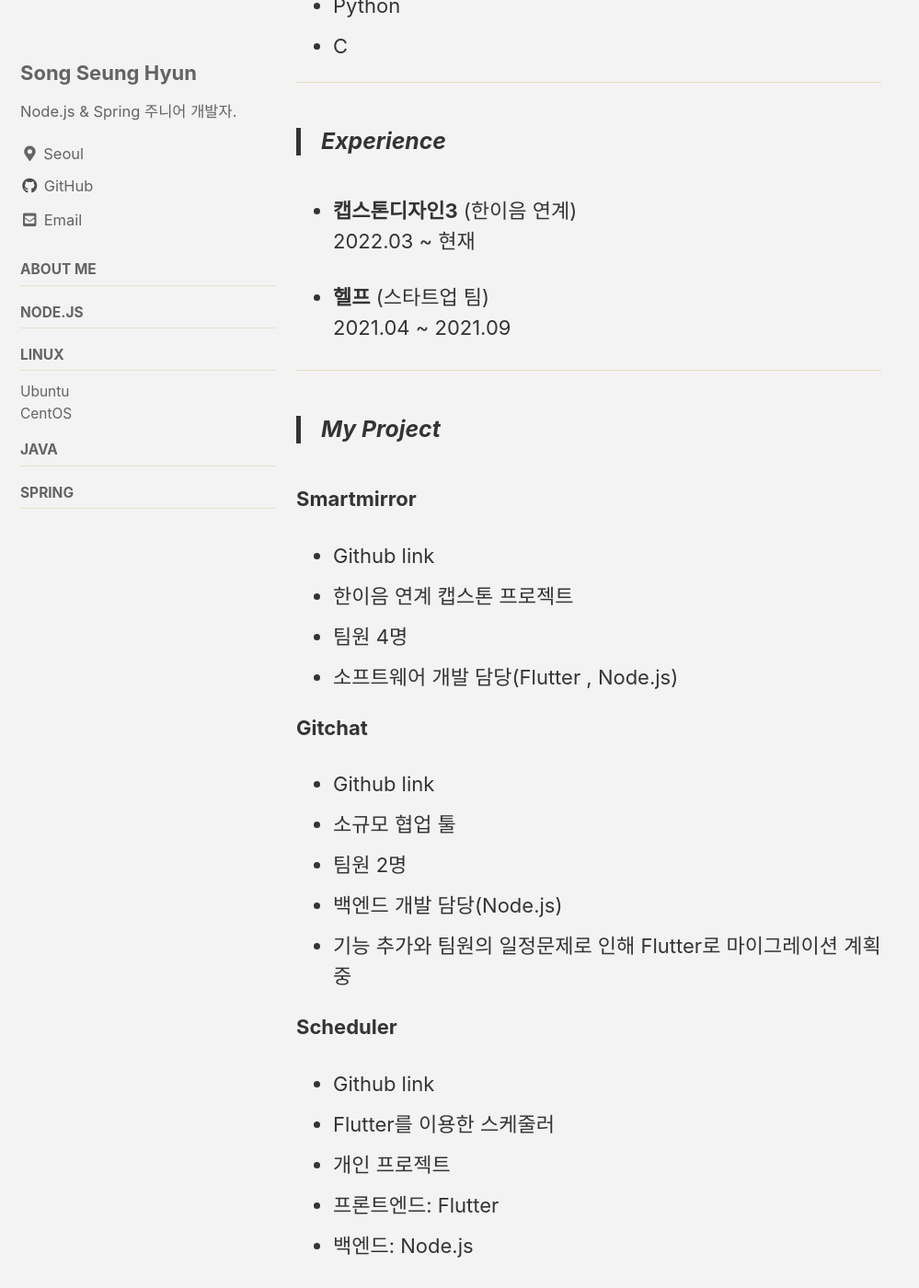
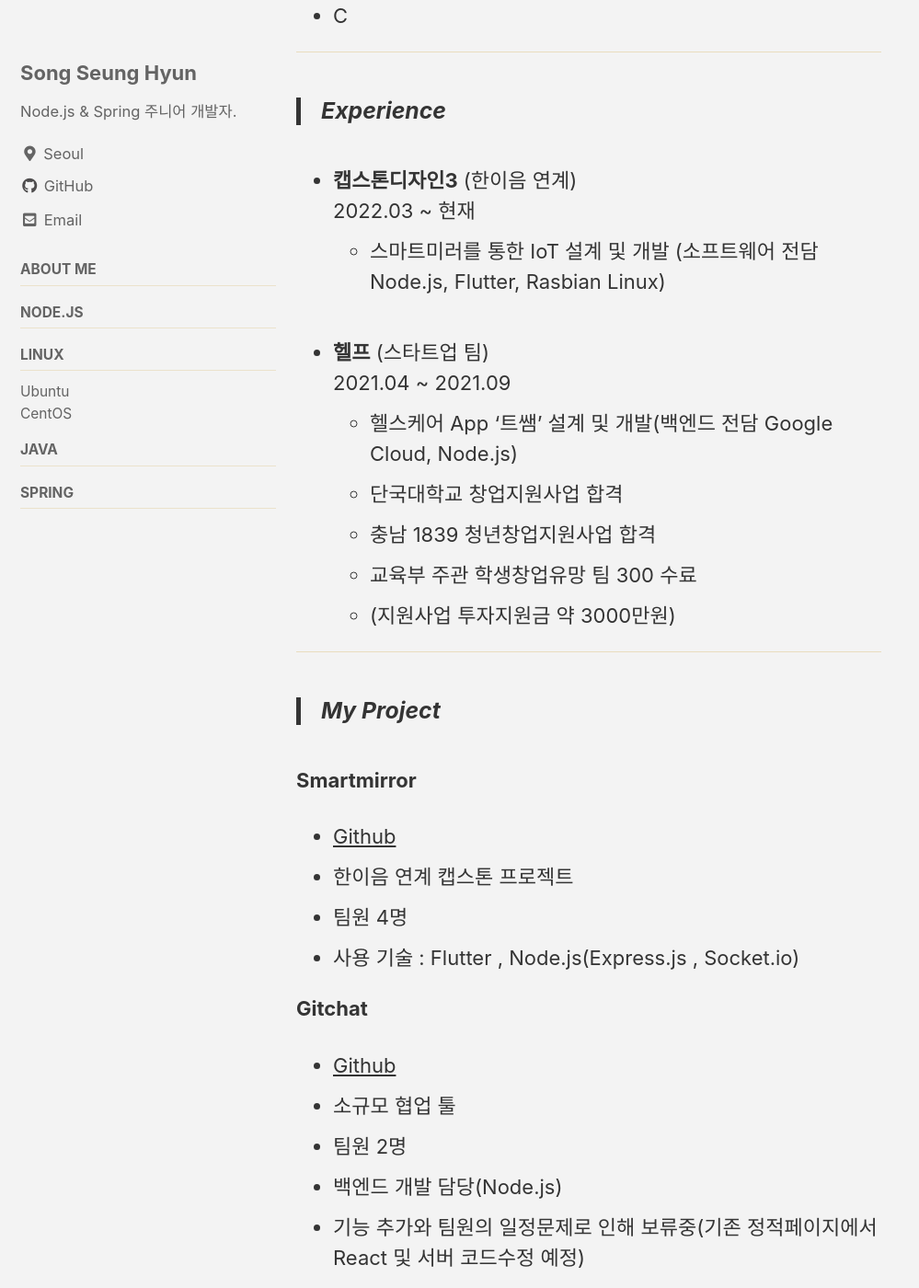
Before and after one commit to songsh927/songsh927.github.io, a Jekyll site: the page built from _posts/2022-05-22-About_Me.md, in a window 1280 px wide and 1400 px high, scrolled down 1858 px. Shown: the whole window at 92% size, without its empty margins (0-999 px from the left). Built offline with Jekyll 4.4.1, drawn with Linux system fonts in a browser that asks for light colours; cached includes are drawn as plain includes; some of the changed text lies outside the part shown.

Commit message:
이력서 업데이트

```diff
--- a/_posts/2022-05-22-About_Me.md
+++ b/_posts/2022-05-22-About_Me.md
@@ -6,22 +6,22 @@
 
 ---
 #    송승현
--  Node.js 백엔드 주니어 개발자
+-  Node.js 주니어 백엔드 개발자
 
 ### Contact
 - E-mail : songsh96927@gmail.com
 - Phone :
 
 ### Channel
-- LinkedIn :
-- Instagram :
-- Github : https://github.com/songsh927
+- [LinkedIn](https://www.linkedin.com/in/%EC%8A%B9%ED%98%84-%EC%86%A1-b99a47234/)
+- [Instagram](https://www.instagram.com/ssong.927/)
+- [Github](https://github.com/songsh927)
 
 ---
 
 >### Introduce
 
-Node.js를 주로 다루면서 Flutter를 서브로 다루는 백엔드 주니어 개발자입니다.<br>
+Node.js를 주로 사용하는 주니어 백엔드 개발자입니다.<br>
 Node.js를 이용한 웹/앱 벡앤드를 주로 개발을 하고있으며, 필요에 따라 Flutter를 통한 MVP용 앱을 개발을 하고있습니다.<br>
 기존에 다루던 JAVA에 대한 흥미로 Spring을 이용한 개발을 공부하고있습니다.<br>
 JAVA Spring과 Kotlin Spring에 관심이 많으며, 취미로 Flutter를 다루고 있습니다.
@@ -53,34 +53,43 @@
 
 - **캡스톤디자인3** (한이음 연계)
 2022.03 ~ 현재
+    + 스마트미러를 통한 IoT 설계 및 개발   (소프트웨어 전담 Node.js, Flutter, Rasbian Linux)
+<br>
+<br>
 
 - **헬프** (스타트업 팀)
 2021.04 ~ 2021.09
+    + 헬스케어 App '트쌤' 설계 및 개발(백엔드 전담 Google Cloud, Node.js)
+    + 단국대학교 창업지원사업 합격
+    + 충남 1839 청년창업지원사업 합격
+    + 교육부 주관 학생창업유망 팀 300 수료
+    + (지원사업 투자지원금 약 3000만원)
 
 ---
 
 >### My Project
 
 **Smartmirror**
-- Github link
+- [Github](https://github.com/songsh927/SmartmirrorServer)
 - 한이음 연계 캡스톤 프로젝트
 - 팀원 4명
-- 소프트웨어 개발 담당(Flutter , Node.js)
+- 사용 기술 : Flutter , Node.js(Express.js , Socket.io)
 
 **Gitchat**
-- Github link
+- [Github](https://github.com/songsh927/Gitchat)
 - 소규모 협업 툴
 - 팀원 2명
 - 백엔드 개발 담당(Node.js)
-- 기능 추가와 팀원의 일정문제로 인해 Flutter로 마이그레이션 계획중
+- 기능 추가와 팀원의 일정문제로 인해 보류중(기존 정적페이지에서 React 및 서버 코드수정 예정)
 
-**Scheduler**
-- Github link
+**Scheduler App**
+- [Github](https://github.com/songsh927/TIL_Node.js-Flutter_Scheduler_client)
 - Flutter를 이용한 스케줄러
 - 개인 프로젝트
 - 프론트엔드: Flutter
 - 백엔드: Node.js
 
 **Twitter clone coding**
-- Github link
+- [Github](https://github.com/songsh927/TIL_Node.js_TweeterServerClone)
 - 드림코딩 Node.js 강의 수강
+- 사용 기술 : Node.js , MySQL , Sequalize , MongoDB
```
